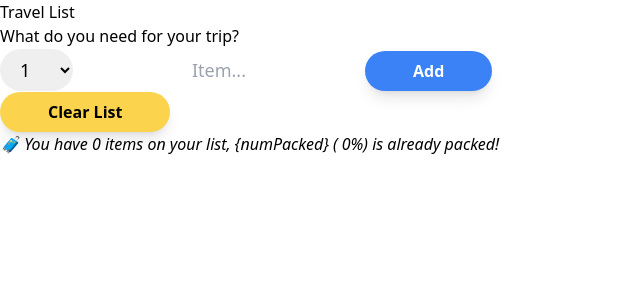
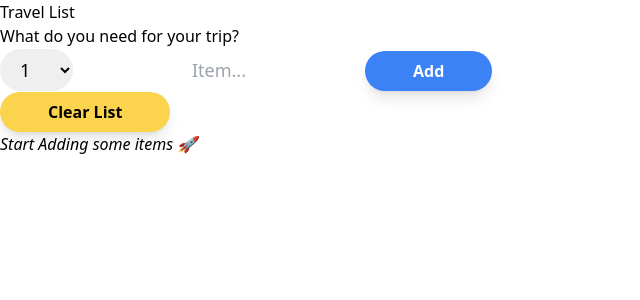
Before and after one commit to Retro-Markz/travel-list, a React (Vite) app: page / in a window 1280 px wide. Shown: the top 300 px of the page, without its empty margins (0-640 px from the left). Built offline with nearby package versions, Linux system fonts and the light colour scheme.

Commit message:
status update and done

```diff
--- a/src/components/Stats.jsx
+++ b/src/components/Stats.jsx
@@ -7,12 +7,16 @@ const Stats = ({ items }) => {
   return (
     <div className="flex justify-center w-[100vw]">
       <footer className="bg-blue-500 w-full flex font-semibold text-2xl justify-center items-center p-8 gap-4">
-        <em>
-          {percentage === 100
-            ? "you got everything packed ✈️"
-            : `🧳 You have ${numItems} items on your list, {numPacked} (
+        {numItems === 0 ? (
+          <em>Start Adding some items 🚀</em>
+        ) : (
+          <em>
+            {percentage === 100
+              ? "you got everything packed ✈️"
+              : `🧳 You have ${numItems} items on your list, {numPacked} (
           ${numItems === 0 ? "0" : percentage}%) is already packed!`}
-        </em>
+          </em>
+        )}
       </footer>
     </div>
   );
```
